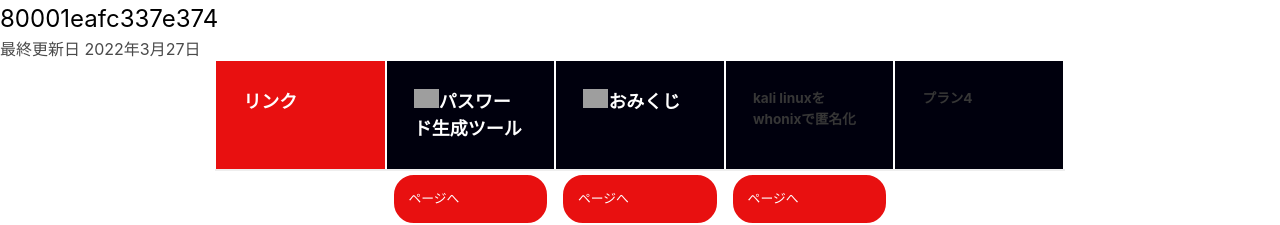
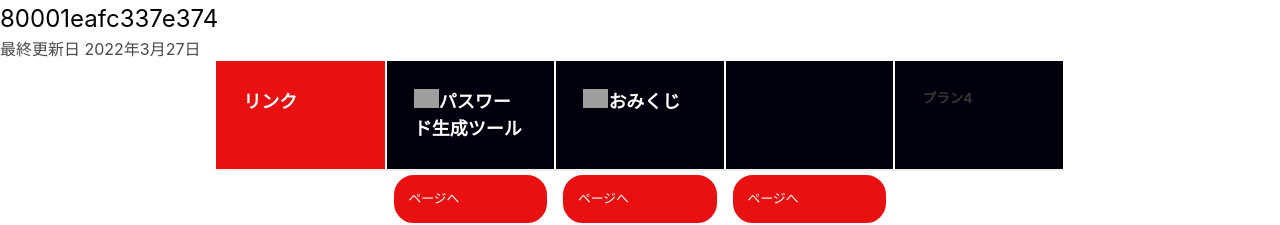
Before and after one commit to Rukia00/RrrrR, a plain HTML site: page index.html in a window 1280 px wide. Shown: the part 179-404 px from the top of the page. Drawn offline with nearby package versions, Linux system fonts and the light colour scheme; grey boxes are pictures that could not be loaded.

Commit message:
Update index.html

```diff
--- a/index.html
+++ b/index.html
@@ -23,7 +23,7 @@
               <th scope="col" class="red_bk"><font size="4" color="White">リンク</th>
               <th scope="col"><img src="https://external-content.duckduckgo.com/iu/?u=https%3A%2F%2Ftse3.mm.bing.net%2Fth%3Fid%3DOIP.mzTbx2fAWnf-xfO4YSBxzgAAAA%26pid%3DApi&f=1" width="25"　align="bottom"><font size="4" color="White">パスワード生成ツール</th>
               <th scope="col"><img src="https://external-content.duckduckgo.com/iu/?u=https%3A%2F%2Ftse1.mm.bing.net%2Fth%3Fid%3DOIP.4_gctZlIFCFYMBerBUjojQHaHa%26pid%3DApi&f=1" width="25"　align="bottom"><font size="4" color="White">おみくじ</font></th>
-              <th scope="col">kali linuxをwhonixで匿名化</th>
+              <th scope="col"><font size="4" color="White"kali linuxをwhonixで匿名化</th>
               <th scope="col">プラン4</th>
             </tr>
         </thead>
```
